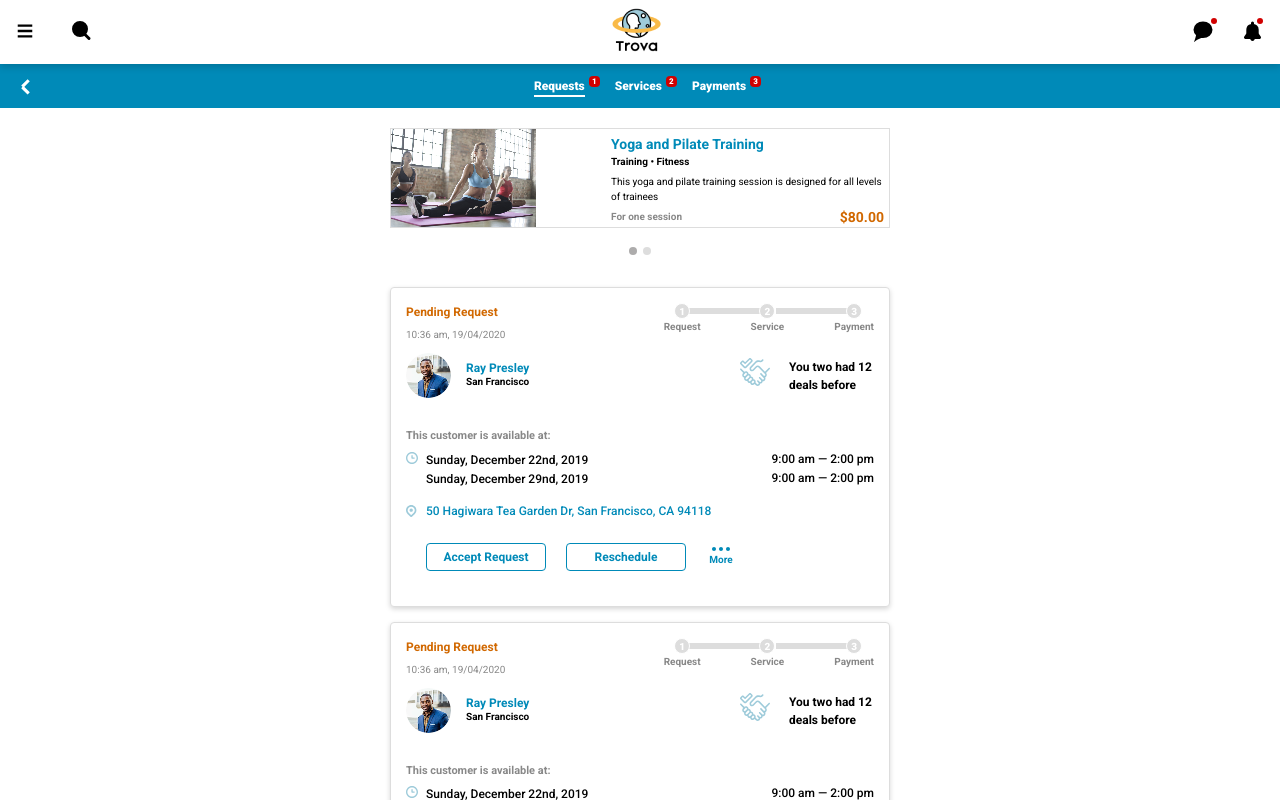
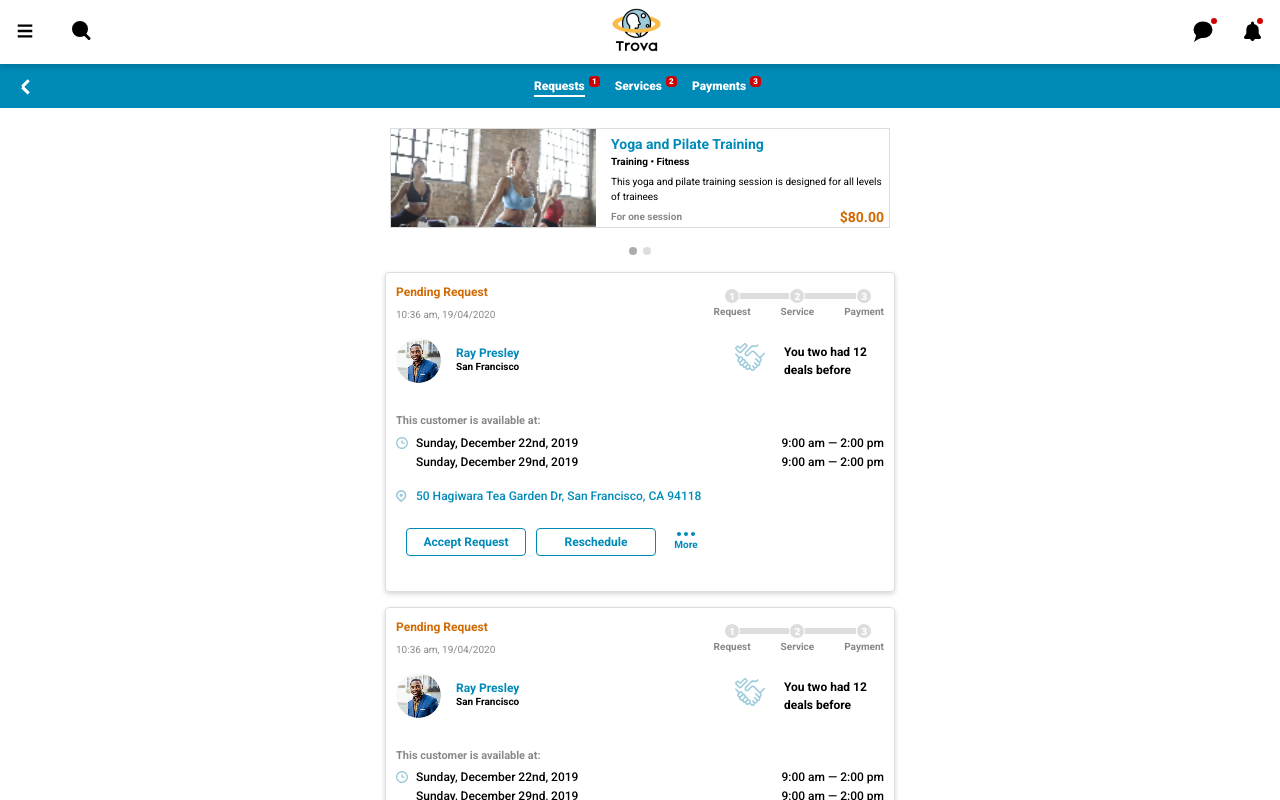
Before and after one commit to hardyjoysan/webdura-test, a React (Create React App) app: page / in a window 1280 px wide. Shown: the top 800 px of the page. Built offline with nearby package versions, Linux system fonts and the light colour scheme.

Commit message:
Booking css changes

```diff
--- a/src/booking/Booking.js
+++ b/src/booking/Booking.js
@@ -39,14 +39,12 @@ class Booking extends React.Component {
     let data_bookings = localStorage.bookings ? JSON.parse(localStorage.bookings) : [];
     if(data_bookings.length !== 0){
       let newBooks = data_bookings.filter((book) => book.status === this.props.status && book.service_id === this.props.service_id);
-      if (newBooks.length !== 0) {
-        var paginated = newBooks.slice(0, 5 * this.state.hits);
-        var viewmore = paginated.length >= newBooks.length ? false : true;
-        this.setState({
-          bookings: paginated,
-          viewmore: viewmore
-        });
-      }
+      var paginated = newBooks.slice(0, 5 * this.state.hits);
+      var viewmore = newBooks.length > paginated.length ? true : false;
+      this.setState({
+        bookings: paginated,
+        viewmore: viewmore
+      });
 
     }
   }
--- a/src/booking/booking.scss
+++ b/src/booking/booking.scss
@@ -1,9 +1,9 @@
 .booking_main{
   max-width: 530px;
-  margin: 25px auto;
+  margin: 0px auto;
+  padding: 0 10px;
 
   .qrtoast{
-    display: block;
     width: 100%;
     background-color: #008ab8;
     display: flex;
@@ -18,8 +18,11 @@
       margin-top: 15px;
     }
     a{
-      margin-top: 20px;
-      margin-right: 15px;
+      display: contents;
+      vertical-align: middle;
+      img{
+        margin: 0 10px;
+      }
     }
   }
 
@@ -30,21 +33,19 @@
     background-color: #ffffff;
     border: 1px solid #dddddd;
     margin-bottom: 15px;
+    padding: 10px;
 
     .status_txt{
-      margin-top: 15px;
-      margin-left: 15px;
       p{
         font-size: 12px;
-        letter-spacing: 0px;
         color: #d16800;
         font-family: "Roboto";
         font-weight: 700;
         margin-bottom: 0;
+        white-space: nowrap;
       }
       span{
         font-size: 10px;
-        letter-spacing: 0px;
         color: #888888;
         font-family: "Roboto";
         font-weight: 400;
@@ -56,15 +57,13 @@
       width: fit-content;
       list-style: none;
       padding: 0;
-      margin-top: 15px;
+      margin-top: 5px;
       position: relative;
-      margin-right: 15px;
       float: right;
       li{
         display: inline-block;
-        margin-right: 50px;
+        margin-right: 30px;
         font-size: 10px;
-        letter-spacing: 0px;
         color: #888888;
         font-family: "Roboto";
         font-weight: 700;
@@ -82,7 +81,6 @@
           background-color: #dddddd;
           border: 1px solid #ffffff;
           font-size: 10px;
-          letter-spacing: 0px;
           color: #ffffff;
           font-family: "Roboto";
           font-weight: 900;
@@ -111,12 +109,12 @@
         .linebar{
           display: block;
           content: "";
-          width: 75px;
+          width: 55px;
           height: 6px;
           background-color: #dddddd;
           position: absolute;
           top: 5px;
-          left: 25px;
+          left: 20px;
           z-index: -1;
           &.active{
             background-color: #9ecbda;
@@ -127,7 +125,6 @@
 
     .avatar{
       display: flex;
-      margin-left: 15px;
       .pic{
         display: block;
         width: 45px;
@@ -140,7 +137,6 @@
         margin-top: 15px;
         p{
           font-size: 12px;
-          letter-spacing: 0px;
           color: #008ab8;
           font-family: "Roboto";
           font-weight: 700;
@@ -149,7 +145,6 @@
         }
         span{
           font-size: 10px;
-          letter-spacing: 0px;
           color: #000000;
           font-weight: bold;
         }
@@ -160,7 +155,6 @@
       display: block;
       width: 140px;
       font-size: 12px;
-      letter-spacing: 0px;
       color: #000000;
       font-family: "Roboto";
       font-weight: 700;
@@ -175,11 +169,10 @@
 
     .meta_cont{
       margin-top: 15px;
-      padding: 15px;
+      padding: 15px 0;
       .time_meta{
         p.grey{
           font-size: 11px;
-          letter-spacing: 0px;
           color: #888888;
           font-family: "Roboto";
           font-weight: 700;
@@ -194,15 +187,16 @@
           background-position: left 2px;
           .single{
             line-height: 18px;
+            position: relative;
+            top: -2px;
             strong{
               font-size: 12px;
-              letter-spacing: 0px;
               color: #000000;
               font-family: "Roboto";
               font-weight: 500;
               &.right{
                 float: right;
-                margin-right: 0px;
+                margin-top: 1px;
               }
             }
           }
@@ -218,7 +212,6 @@
         margin-top: 15px;
         span{
           font-size: 12px;
-          letter-spacing: 0px;
           color: #008ab8;
           font-family: "Roboto";
           font-weight: 500;
@@ -228,11 +221,9 @@
 
     .invoice{
       display: block;
-      padding: 15px;
       margin-top: 15px;
       .info{
         font-size: 11px;
-        letter-spacing: 0px;
         color: #888888;
         font-family: "Roboto";
         font-weight: 700;
@@ -275,8 +266,7 @@
 
     .action_btn{
       display: flex;
-      margin: 10px 0 35px;
-      padding: 0 15px;
+      margin: 10px 0 25px;
       .btn{
         width: 120px;
         height: 28px;
@@ -284,13 +274,13 @@
         background-color: #ffffff;
         border: 1px solid #008ab8;
         font-size: 12px;
-        letter-spacing: 0px;
         color: #008ab8;
         font-family: "Roboto";
         font-weight: 700;
         text-align: center;
-        margin-left: 20px;
+        margin-left: 10px;
         line-height: 0;
+        white-space: nowrap;
         &:hover{
           color: #ffffff;
           background-color: #008ab8;
@@ -298,7 +288,6 @@
       }
       .more_ico{
         font-size: 10px;
-        letter-spacing: 0px;
         color: #008ab8;
         font-family: "Roboto";
         font-weight: bold;
@@ -306,7 +295,7 @@
         display: block;
         width: 40px;
         height: 20px;
-        margin-left: 15px;
+        margin-left: 10px;
         margin-top: 4px;
         padding-top: 5px;
         text-transform: capitalize;
@@ -333,7 +322,6 @@
   .the_end{
     display: block;
     font-size: 11px;
-    letter-spacing: 0px;
     color: #888888;
     font-family: "Roboto";
     font-weight: 700;
@@ -341,3 +329,24 @@
     margin-bottom: 30px;
   }
 }
+
+@media (max-width: 340px){
+  .booking_main .booking_card{
+    .meta_cont{
+      margin-top: 0px;
+      padding: 10px 0;
+      .time_meta .date_row .single strong{
+        font-size: 65%;
+      }
+      .addr_meta{
+        margin-top: 5px;
+        span{
+          font-size: 65%;
+        }
+      }
+    }
+    .action_btn{
+      margin: 10px 0 10px;
+    }
+  }
+}
--- a/src/slider/Slider.js
+++ b/src/slider/Slider.js
@@ -30,7 +30,7 @@ const Slider = (props) => {
   );
 
   return (
-    <Container>
+    <Container className="slider_main">
       <Card className="slide_card" key={service.id}>
         <Row>
           <Col xs="5" className="img_hold">
--- a/src/slider/slider.scss
+++ b/src/slider/slider.scss
@@ -1,3 +1,6 @@
+.slider_main{
+  padding: 0 10px;
+
   .slide_card{
     max-width: 500px;
     height: 100px;
@@ -10,10 +13,8 @@
     .img_hold{
       padding: 0;
       img{
+        min-height: 100px;
         border-radius: 0;
-      width: 160px;
-      position: relative;
-      right: 0;
       }
     }
 
@@ -90,12 +91,16 @@
       }
     }
   }
+}
 
-@media (max-width: 320px){
+
+@media (max-width: 340px){
+  .slider_main{
+    padding: 0 5px;
     .slide_card {
       .img_hold{
         img {
-        right: 25px;
+          right: 10px;
         }
       }
       .card-body{
@@ -122,3 +127,4 @@
       margin: 0;
     }
   }
+}
```
Also changed, not shown: src/booking/components/ActionButtons.js (line endings or trailing spaces). Lines whose indentation alone changed are shown as unchanged.
